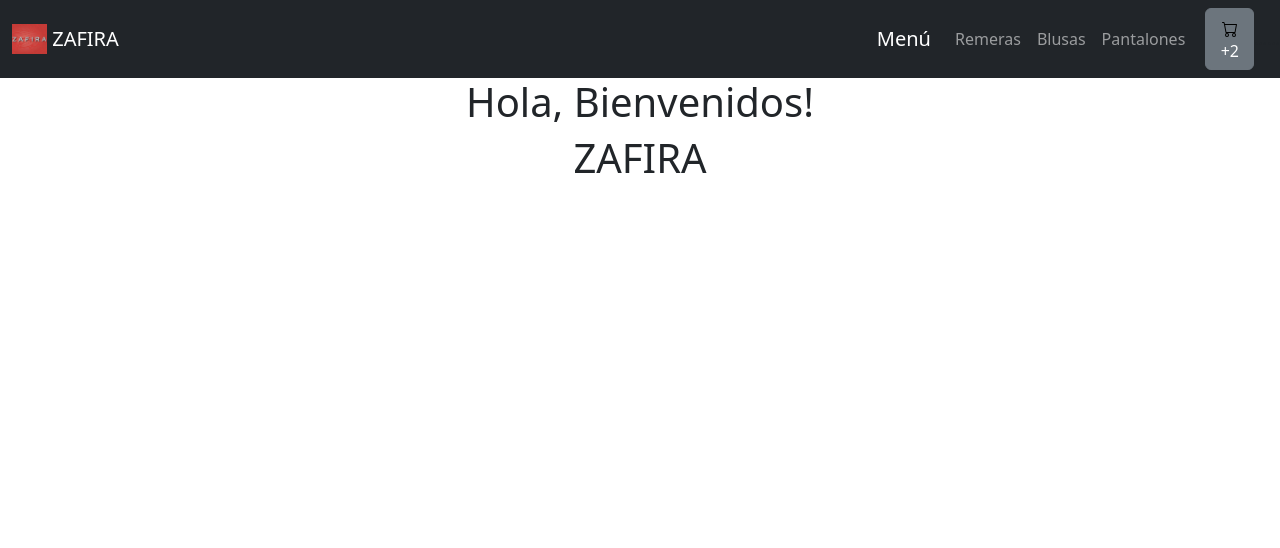
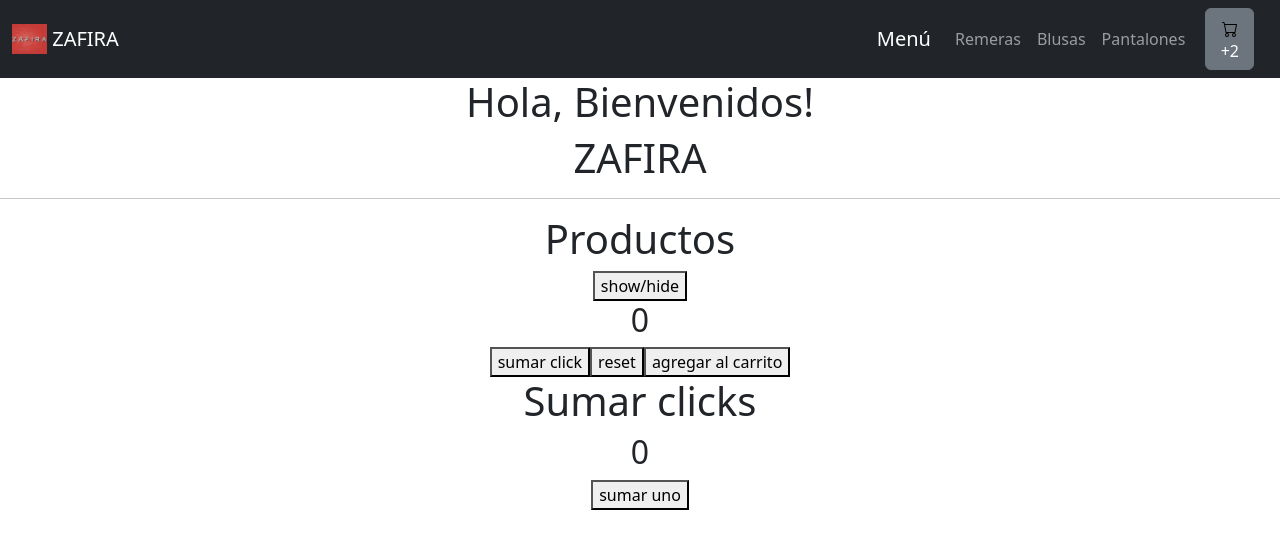
Before and after one commit to Alann74/Curso-Reactjs, a React (Create React App) app: page / in a window 1280 px wide. Shown: the top 548 px of the page. Built offline with nearby package versions, Linux system fonts and the light colour scheme.

Commit message:
Boton de sumar click

```diff
--- a/src/App.js
+++ b/src/App.js
@@ -1,18 +1,32 @@
 // eslint-disable-next-line no-unused-vars
 import logo from './logo.svg';
 import './App.css';
+import { useState } from 'react'
+import Counter from './components/Counter/Counter';
+import ItemListContainer from './components/ItemListContainer/ItemListContainer';
+import ItemListContainer1 from './components/ItemListContainer/ItemListContainer1';
 import Navbar from './components/Navbar/Navbar';
-import ItemListContainer from './components/ItemListContainer/ItemListContainer';
 import "bootstrap/dist/css/bootstrap.min.css"
-
+// import  Button  from "./Button/Button.js";
 
 function App() {
+  const [show, setShow] = useState(true)
+
+  const handleOnAdd = (quantity) => {
+    console.log('Se agrego al carrito ' + quantity)
+  }
   return (
     <div className="App">
       {/* ACA AGREGAR TODOS LOS COMPONENTES */}
         <Navbar/>
-        <ItemListContainer className="saludo" greeting='Hola, Bienvenidos!'/>
-        <ItemListContainer greeting='ZAFIRA'/>
+        <ItemListContainer1 className="saludo" greeting='Hola, Bienvenidos!'/>
+        <ItemListContainer1 greeting='ZAFIRA'/>
+        <hr></hr>
+        {/* <Button /> */}
+        <h1>Productos</h1>
+        <button onClick={() => setShow(!show)}>show/hide</button>
+        <Counter initial={0} stock={15} onAdd={handleOnAdd}/>
+        { show ? <ItemListContainer /> : null}
     </div>
   );
 }
--- /dev/null
+++ b/src/components/Button/btn.css
@@ -0,0 +1,156 @@
+
+* {
+    box-sizing: border-box;
+  }
+
+  html,
+  body {
+    height: 100%;
+  }
+
+  body {
+    display: grid;
+    place-items: center;
+    margin: 0;
+  }
+
+  button {
+    display: flex;
+    align-items: center;
+    justify-content: center;
+    border-radius: 10px;
+    border: 0;
+    background: #ff0349;
+    font-size: 22px;
+    font-weight: 400;
+    font-family: "Euclid Circular A";
+    color: #f9f9f9;
+    padding: 0 16px 0 24px;
+    height: 64px;
+    width: 180px;
+    text-align: left;
+    cursor: pointer;
+    transition: 0.3s;
+  }
+
+  .button-text {
+    flex: 0 0 90px;
+    text-align: center;
+  }
+
+  .animation {
+    position: relative;
+    overflow: hidden;
+    display: grid;
+    place-items: center;
+    width: 64px;
+    height: 64px;
+    scale: 1;
+  }
+
+  .can {
+    overflow: hidden;
+    position: relative;
+    translate: 0 2px;
+    width: 20px;
+    height: 22px;
+    border-bottom-left-radius: 5px;
+    border-bottom-right-radius: 5px;
+    border: 2px solid #ffffff;
+    border-top: 0;
+  }
+
+  @keyframes lid-open {
+    0% {
+      rotate: 0;
+    }
+    15%,
+    90% {
+      rotate: -75deg;
+      translate: -70% -20%;
+      width: 20px;
+    }
+  }
+
+  .lid {
+    position: absolute;
+    top: 19px;
+    left: 50%;
+    translate: -50% 0;
+    transform-origin: 0% 0%;
+    width: 24px;
+    height: 2px;
+    background: #ffffff;
+  }
+
+  @keyframes balls-drop {
+    0%,
+    20% {
+      translate: -50% 0;
+    }
+    40% {
+      scale: 1 1;
+    }
+    40%,
+    100% {
+      translate: -50% 56px;
+    }
+
+    50%,
+    100% {
+      scale: 2.1 1;
+    }
+  }
+
+  .balls {
+    position: absolute;
+    top: -20px;
+    left: 50%;
+    translate: -50% 0;
+    width: 9px;
+    height: 9px;
+    border-radius: 50%;
+    background: #ffffff;
+  }
+
+  @keyframes fill {
+    0%,
+    20% {
+      translate: 0 0;
+    }
+    50%,
+    70% {
+      translate: 0 -50%;
+    }
+    90%,
+    100% {
+      translate: 0 -100%;
+    }
+  }
+
+  .filler {
+    position: absolute;
+    top: 100%;
+    left: 50%;
+    margin-left: -32px;
+    width: 64px;
+    height: 120%;
+    background: #ffffff;
+  }
+
+  button:disabled {
+    /* cursor: not-allowed; */
+    opacity: 0.8;
+  }
+
+  button.deleting .balls {
+    animation: balls-drop 2 linear 1.25s;
+  }
+
+  button.deleting .filler {
+    animation: fill 2.5s both;
+  }
+
+  button.deleting .lid {
+    animation: lid-open 2.5s both;
+  }
--- a/src/components/CartWidget/CartWidget.js
+++ b/src/components/CartWidget/CartWidget.js
@@ -12,5 +12,5 @@ const CartWidget = () => {
         </button>
     )
 }
-//-
+
 export default CartWidget
--- /dev/null
+++ b/src/components/Counter/Counter.js
@@ -0,0 +1,33 @@
+
+import { useState } from 'react'
+
+const Counter = ({ initial, stock, onAdd }) => {
+    // console.log('render counter')
+
+    const [count, setCount] = useState(initial)
+
+    const increment = () => {
+        // for(var i = 0; i < 5; i++) {
+        //     console.log('sumo')
+        //     setCount(valorPrevio => valorPrevio + 1)
+        // }
+        if(count < stock) { //cuando llegue al stock maximo no suma mas
+            setCount(count + 1)
+        }
+    }
+
+    const reset = () => {
+        setCount(initial)
+    }
+
+    return (
+        <div>
+            <h2>{count}</h2>
+            <button onClick={() => increment()}>sumar click</button>
+            <button onClick={() => reset()}>reset</button>
+            <button onClick={() => onAdd(count)}>agregar al carrito</button>
+        </div>
+    )
+}
+
+export default Counter
--- a/src/components/ItemListContainer/ItemListContainer.js
+++ b/src/components/ItemListContainer/ItemListContainer.js
@@ -1,10 +1,28 @@
-// import ItemListContainer from 'ItemListContainer/ItemListContainer.css'
 
-    const ItemListContainer = ({greeting}) => {
-        // const { greeting } = props
-        console.log(greeting)
-        return <h1>{greeting}</h1>
+import { useState, useEffect } from "react"
 
-    }
+const ItemListContainer = () => {
+    const [count, setCount] = useState(0)
+
+    useEffect(() => {
+        console.log('funcion dentro del effect')
+
+        return () => console.log('el componente se va a desmontar')
+    }, [])
+
+    useEffect(() => {
+        console.log('cambio count')
+        return () => console.log('antes de cambiar el count')
+    }, [count])
+
+    console.log('render')
+    return (
+        <div>
+            <h1>Sumar clicks</h1>
+            <h2>{count}</h2>
+            <button onClick={() => setCount(count + 1)}>sumar uno</button>
+        </div>
+    )
+}
 
 export default ItemListContainer
--- /dev/null
+++ b/src/components/ItemListContainer/ItemListContainer1.js
@@ -0,0 +1,9 @@
+
+    const ItemListContainer1 = ({greeting}) => {
+        // const { greeting } = props
+        console.log(greeting)
+        return <h1>{greeting}</h1>
+
+    }
+
+export default ItemListContainer1
```
Also changed, not shown: src/components/Button/Button.js (+40 -6 lines).
